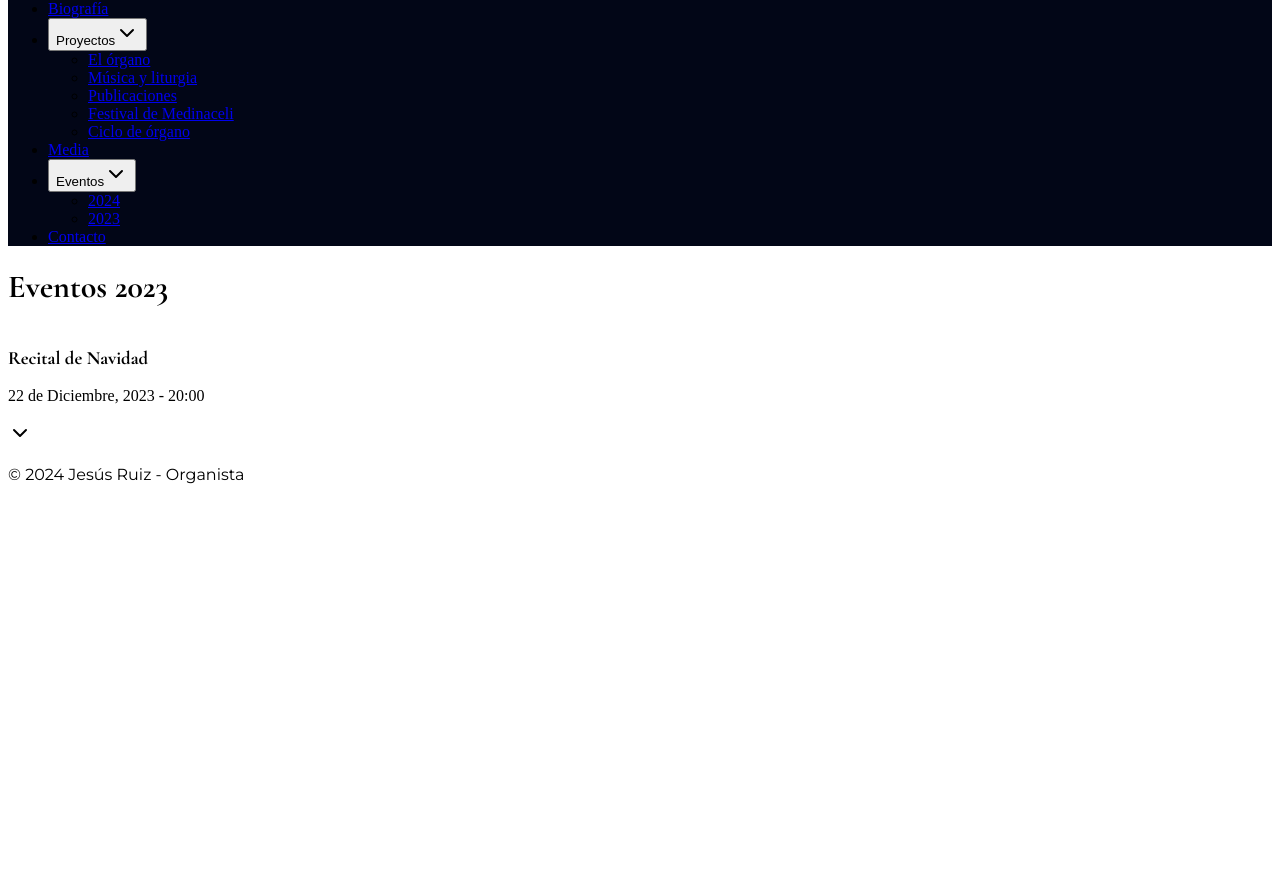
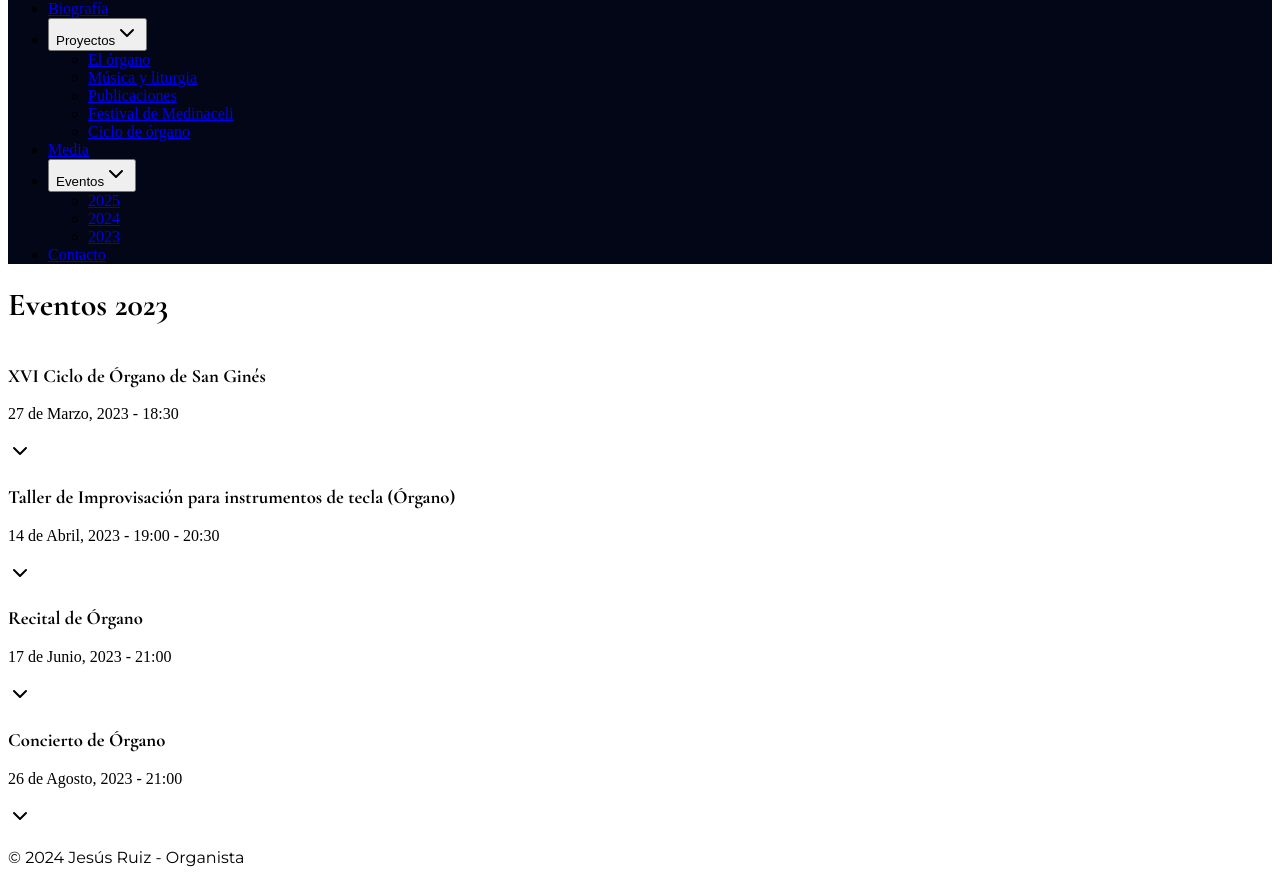
Before and after one commit to angel-boschdom/jesusruizwebsite, a React (Vite) app in the folder client/: page /eventos/2023 in a window 1280 px wide. Shown: the part 278-1161 px from the top of the page. Before the commit the page ends 800 px from the top, so only its background shows below. Built offline with nearby package versions, Linux system fonts and the light colour scheme.

Commit message:
Update events data 2025, 2024, 2023

```diff
--- a/client/src/components/Navigation.tsx
+++ b/client/src/components/Navigation.tsx
@@ -21,6 +21,7 @@ const projectsItems = [
 ];
 
 const eventsItems = [
+  { href: "/eventos/2025", label: "2025" },
   { href: "/eventos/2024", label: "2024" },
   { href: "/eventos/2023", label: "2023" },
 ];
--- a/client/src/pages/Events.tsx
+++ b/client/src/pages/Events.tsx
@@ -2,8 +2,65 @@ import { useParams } from "wouter";
 import { ScrollArea } from "@/components/ui/scroll-area";
 import EventCard from "@/components/EventCard";
 
-// Sample events data - in production this would come from a CMS
 const eventsData = {
+  "2023": [
+    {
+      name: "XVI Ciclo de Órgano de San Ginés",
+      date: "27 de Marzo, 2023",
+      time: "18:30",
+      description: "Concierto de órgano en la Real Parroquia de San Ginés.",
+      location: {
+        name: "Real Parroquia de San Ginés",
+        address: "Calle Arenal, 13, 28013 Madrid",
+        coordinates: {
+          lat: 40.41713,
+          lng: -3.70691
+        }
+      }
+    },
+    {
+      name: "Taller de Improvisación para instrumentos de tecla (Órgano)",
+      date: "14 de Abril, 2023",
+      time: "19:00 - 20:30",
+      description: "Taller para músicos interesados en la improvisación en instrumentos de tecla.",
+      location: {
+        name: "Conservatorio Profesional de Música Arturo Soria",
+        address: "Calle de Arturo Soria, 140, 28043 Madrid",
+        coordinates: {
+          lat: 40.45177,
+          lng: -3.65204
+        }
+      }
+    },
+    {
+      name: "Recital de Órgano",
+      date: "17 de Junio, 2023",
+      time: "21:00",
+      description: "Recital en el Santuario de Valladolid con obras clásicas.",
+      location: {
+        name: "Basílica Nacional de la Gran Promesa",
+        address: "Calle Alonso Pesquera, 10, 47002 Valladolid",
+        coordinates: {
+          lat: 41.6545,
+          lng: -4.7237
+        }
+      }
+    },
+    {
+      name: "Concierto de Órgano",
+      date: "26 de Agosto, 2023",
+      time: "21:00",
+      description: "Concierto con obras de compositores clásicos de órgano.",
+      location: {
+        name: "Iglesia Parroquial Nuestra Señora de los Olmos",
+        address: "Torre de Juan Abad, Ciudad Real",
+        coordinates: {
+          lat: 38.5833,
+          lng: -3.1333
+        }
+      }
+    }
+  ],
   "2024": [
     {
       name: "Concierto de Órgano - Música Barroca",
@@ -14,8 +71,8 @@ const eventsData = {
         name: "Basílica de Jesús de Medinaceli",
         address: "Plaza de Jesús, 2, 28014 Madrid",
         coordinates: {
-          lat: 40.4127,
-          lng: -3.6961
+          lat: 40.4140,
+          lng: -3.6980
         }
       }
     },
@@ -28,24 +85,108 @@ const eventsData = {
         name: "Catedral de Getafe",
         address: "Plaza de la Magdalena, s/n, 28901 Getafe",
         coordinates: {
-          lat: 40.3049,
-          lng: -3.7325
+          lat: 40.3039,
+          lng: -3.7292
+        }
+      }
+    },
+    {
+      name: "Concierto: Lucie Záková & Jesús Ruiz",
+      date: "3 de Agosto, 2024",
+      time: "20:00",
+      description: "Concierto de órgano con la participación de Lucie Záková y Jesús Ruiz.",
+      location: {
+        name: "Basílica Arciprestal de Santa María la Mayor de Morella",
+        address: "Carrer de l'Església, s/n, 12300 Morella, Castellón",
+        coordinates: {
+          lat: 40.6189,
+          lng: -0.1002
+        }
+      }
+    },
+    {
+      name: "Concierto de Órgano",
+      date: "24 de Agosto, 2024",
+      time: "21:00",
+      description: "Concierto de órgano en la Iglesia Parroquial de Nuestra Señora de los Olmos.",
+      location: {
+        name: "Iglesia Parroquial de Nuestra Señora de los Olmos",
+        address: "Torre de Juan Abad (Ciudad Real)",
+        coordinates: {
+          lat: 38.5843,
+          lng: -3.0590
+        }
+      }
+    },
+    {
+      name: "Bendición e Inauguración del Gran Órgano Sinfónico Rieger",
+      date: "23 de Noviembre, 2024",
+      time: "20:30",
+      description: "Solemne bendición y concierto inaugural del Gran Órgano Sinfónico Rieger en la Basílica de Jesús de Medinaceli.",
+      location: {
+        name: "Basílica de Jesús de Medinaceli",
+        address: "Plaza de Jesús, 2, 28014 Madrid",
+        coordinates: {
+          lat: 40.4140,
+          lng: -3.6980
+        }
+      }
+    },
+    {
+      name: "Misa Solemne: Jesucristo Rey del Universo",
+      date: "24 de Noviembre, 2024",
+      time: "13:00",
+      description: "Solemnidad de Jesucristo Rey del Universo con Coro Dulcimer/Ensemble Quadrivium, Víctor Nájera (director).",
+      location: {
+        name: "Basílica de Jesús de Medinaceli",
+        address: "Plaza de Jesús, 2, 28014 Madrid",
+        coordinates: {
+          lat: 40.4140,
+          lng: -3.6980
+        }
+      }
+    },
+    {
+      name: "Ensemble Quadrivium & Jesús Ruiz",
+      date: "14 de Diciembre, 2024",
+      time: "20:30",
+      description: "Concierto con Ensemble Quadrivium y Jesús Ruiz.",
+      location: {
+        name: "Basílica de Jesús de Medinaceli",
+        address: "Plaza de Jesús, 2, 28014 Madrid",
+        coordinates: {
+          lat: 40.4140,
+          lng: -3.6980
+        }
+      }
+    },
+    {
+      name: "Concierto de Órgano",
+      date: "17 de Diciembre, 2024",
+      time: "20:00",
+      description: "Concierto de órgano en la Parroquia de Santa Engracia.",
+      location: {
+        name: "Parroquia de Santa Engracia",
+        address: "Plaza Santa Engracia, Zaragoza",
+        coordinates: {
+          lat: 41.6489,
+          lng: -0.8831
         }
       }
     }
   ],
-  "2023": [
+  "2025": [
     {
-      name: "Recital de Navidad",
-      date: "22 de Diciembre, 2023",
+      name: "Concierto Internacional de Órgano",
+      date: "20 de Diciembre, 2025",
       time: "20:00",
-      description: "Concierto especial de Navidad con obras tradicionales y clásicas adaptadas para órgano.",
+      description: "Concierto de órgano en la Chiesa di Santa Maria degli Angeli, Milán (Italia).",
       location: {
-        name: "Basílica de Jesús de Medinaceli",
-        address: "Plaza de Jesús, 2, 28014 Madrid",
+        name: "Chiesa di Santa Maria degli Angeli",
+        address: "Piazza Sant'Angelo, 20121 Milano (MI), Italia",
         coordinates: {
-          lat: 40.4127,
-          lng: -3.6961
+          lat: 45.4750,
+          lng: 9.1870
         }
       }
     }
```
